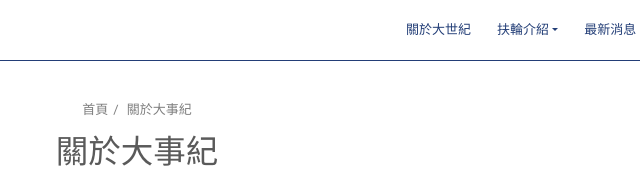
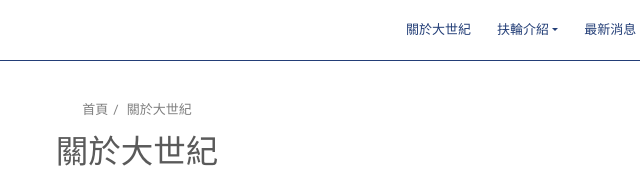
Before and after one commit to SaSaChu/rotary-web, a plain HTML site: page about.html in a window 1280 px wide. Shown: the top 189 px of the page, 503-1143 px from the left. Drawn offline with nearby package versions, Linux system fonts and the light colour scheme.

Commit message:
修改about文字

```diff
--- a/about.html
+++ b/about.html
@@ -57,8 +57,8 @@
     <div class="box980 py-sm-5 py-4">
       <div class="border-bottom">
         <a href="index.html" class="tagtext text-black-50">首頁</a>
-        <span class="text-black-50">關於大事紀</span>
-        <h1 class="py-lg-3 pt-2 pb-3">關於大事紀</h1>
+        <span class="text-black-50">關於大世紀</span>
+        <h1 class="py-lg-3 pt-2 pb-3">關於大世紀</h1>
       </div>
 
       <div class="container-fluid pt-3 text-start fs-5 fw-light position-relative">
```
